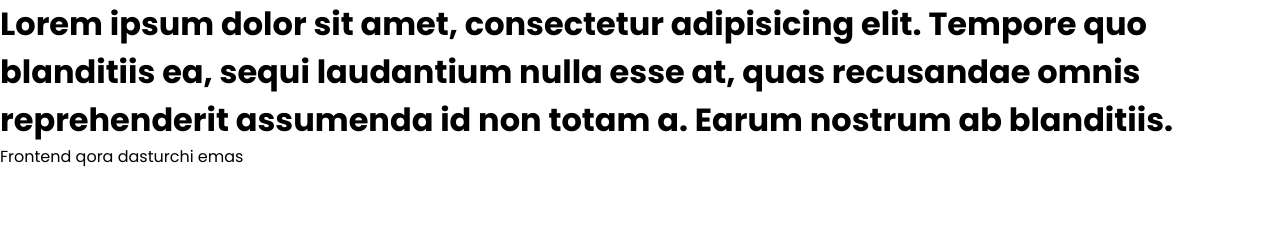
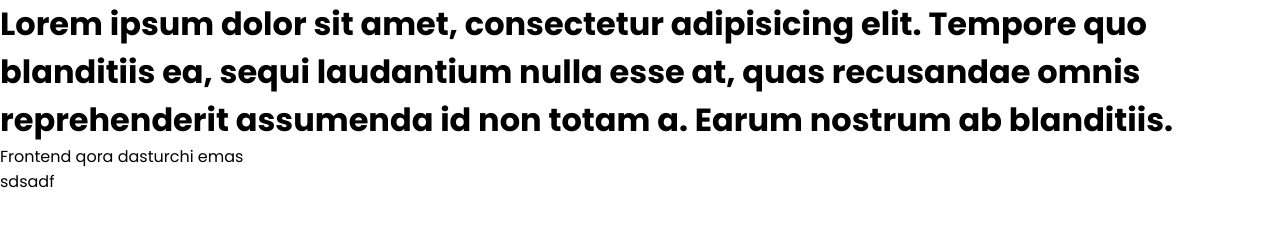
Before and after one commit to azizbekahmadov/lorem, a plain HTML site: page index.html in a window 1280 px wide. Drawn offline with Linux system fonts and the light colour scheme.

Commit message:
man azizbekman

```diff
--- a/index.html
+++ b/index.html
@@ -13,6 +13,7 @@
 
     <h1>Lorem ipsum dolor sit amet, consectetur adipisicing elit. Tempore quo blanditiis ea, sequi laudantium nulla esse at, quas recusandae omnis reprehenderit assumenda id non totam a. Earum nostrum ab blanditiis.</h1>
     <p>Frontend qora dasturchi emas</p>
+    <p>sdsadf</p>
 </body>
 
 </html>
```
